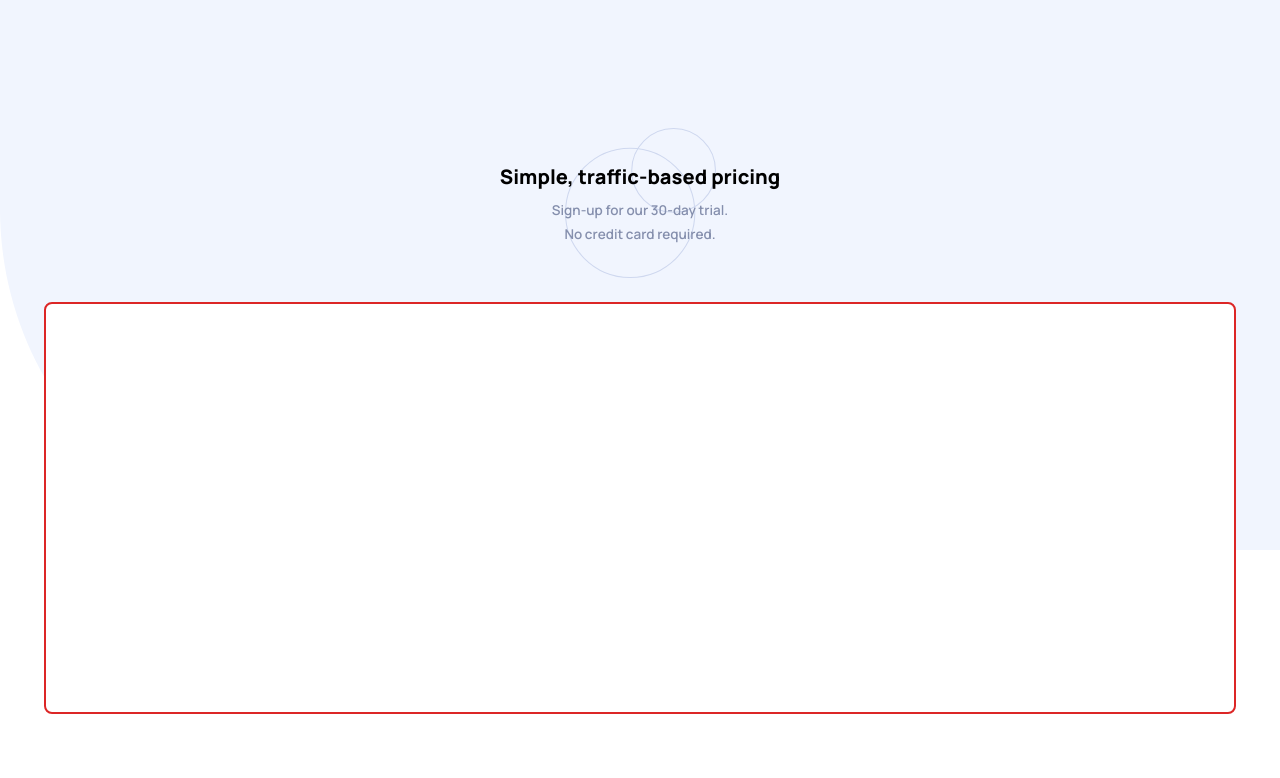
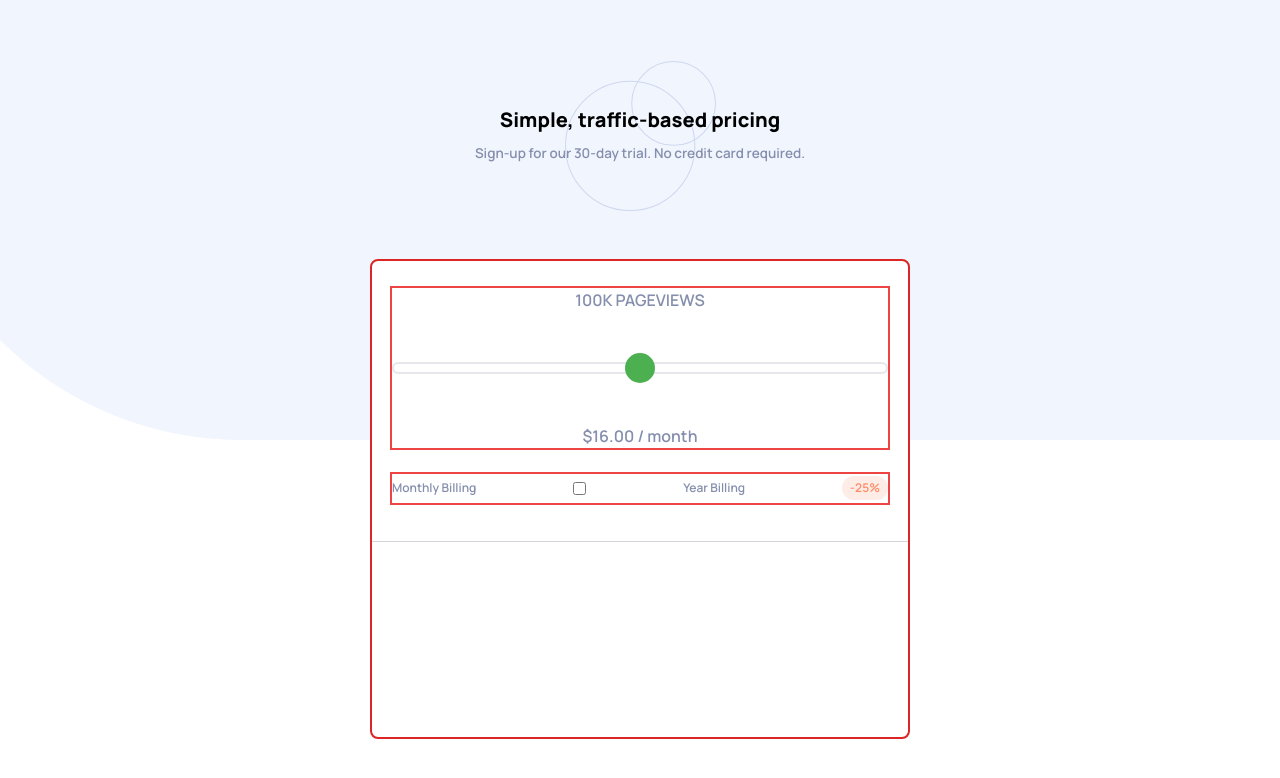
Before and after one commit to Arfirpo/intercactive-pricing-component-main, a React (Create React App) app: page / in a window 1280 px wide. Shown: the top 778 px of the page. Built offline with nearby package versions, Linux system fonts and the light colour scheme.

Commit message:
continue building the input range

```diff
--- a/src/App.jsx
+++ b/src/App.jsx
@@ -7,11 +7,11 @@ function App() {
     backgroundImage: `url(${bgi})`,
     backgroundRepeat: "no-repeat",
     backgroundSize: "cover",
-    backgroundPosition: "0 -250px",
+    backgroundPosition: "-100px -45vh",
   };
 
   return (
-    <main className="min-h-screen px-11 pt-[10%] font" style={bgPattern}>
+    <main className="flex flex-col min-h-screen items-center justify-center gap-12 px-6 font-Manrope" style={bgPattern}>
       <Header />
       <Card />
     </main>
--- a/src/components/Card.jsx
+++ b/src/components/Card.jsx
@@ -1,9 +1,11 @@
-
+import { Fee } from "./Fee";
+import { Promotion } from "./Promotion";
 
 export const Card = () => {
   return (
-    <div className="border-2 border-red-600 rounded-lg w-full h-[412px] px-[18px] py-[25px] bg-white">
-
+    <div className="flex flex-col max-w-[33.75rem] h-[400px] max-h-[400px] text-grayishBlue border-2 border-red-600 rounded-lg w-full min-h-[60vh] py-[25px] bg-white">
+      <Fee />
+      <Promotion />
     </div>
-  )
-}
+  );
+};
--- /dev/null
+++ b/src/components/Fee.jsx
@@ -0,0 +1,24 @@
+import React from "react";
+import { RangeBar } from "./RangeBar";
+
+export const Fee = () => {
+  return (
+    <section className="flex flex-col justify-between items-center w-full h-[60%] border-gray-300 border-b px-[18px] pb-9">
+      <div className="flex flex-col justify-between h-[75%] border-2 border-red-500 w-full text-center text-l ">
+        <h1>100K PAGEVIEWS</h1>
+        <RangeBar />
+        <p>
+          <span>$16.00</span> / month
+        </p>
+      </div>
+      <div className="text-xs flex items-center justify-between border-2 border-red-500 w-full h-[15%]">
+        <p>Monthly Billing</p>
+        <input type="checkbox" name="" id="" />
+        <p>Year Billing</p>
+        <div className="border-none text-lightRed bg-lightGrayishRed px-2 py-1 rounded-full">
+          <p>-25%</p>
+        </div>
+      </div>
+    </section>
+  );
+};
--- a/src/components/Header.jsx
+++ b/src/components/Header.jsx
@@ -11,14 +11,13 @@ export const Header = () => {
 
   return (
     <header
-      className="flex flex-col align-center justify-center text-center w-full h-[150px] font-Manrope mb-6"
+      className="flex flex-col items-center justify-center text-center w-full h-[150px]"
       style={bgCirclesPattern}
     >
       <h1 className="text-[20px] font-bold mb-2">Simple, traffic-based pricing</h1>
-      <p className="text-[13.5px] mb-1 text-grayishBlue">
+      <p className=" w-[60%] text-[13.5px] mb-1 text-grayishBlue">
         Sign-up for our 30-day trial.
-      </p>
-      <p className="text-[13.5px] text-grayishBlue">No credit card required.</p>
+        No credit card required.</p>
     </header>
   );
 };
--- /dev/null
+++ b/src/components/Promotion.jsx
@@ -0,0 +1,9 @@
+import React from 'react'
+
+export const Promotion = () => {
+  return (
+    <section className='w-full h-[40%]'>
+
+    </section>
+  )
+}
--- /dev/null
+++ b/src/components/RangeBar.jsx
@@ -0,0 +1,27 @@
+import React from 'react'
+
+export const RangeBar = () => {
+  return (
+    <>
+      <div className="w-full h-[30px] flex items-center justify-center">
+          <input
+            type="range"
+            className="w-full appearance-none h-3 border-2 rounded-full"
+          />
+        </div>
+        <style>
+          {`
+            input[type="range"]::-webkit-slider-thumb {
+              width: 30px;
+              height: 30px;
+              background-color: #4CAF50;
+              border: none;
+              border-radius: 50%;
+              cursor: pointer;
+              -webkit-appearance: none;
+            }
+          `}
+        </style>
+    </>
+  )
+}
```
